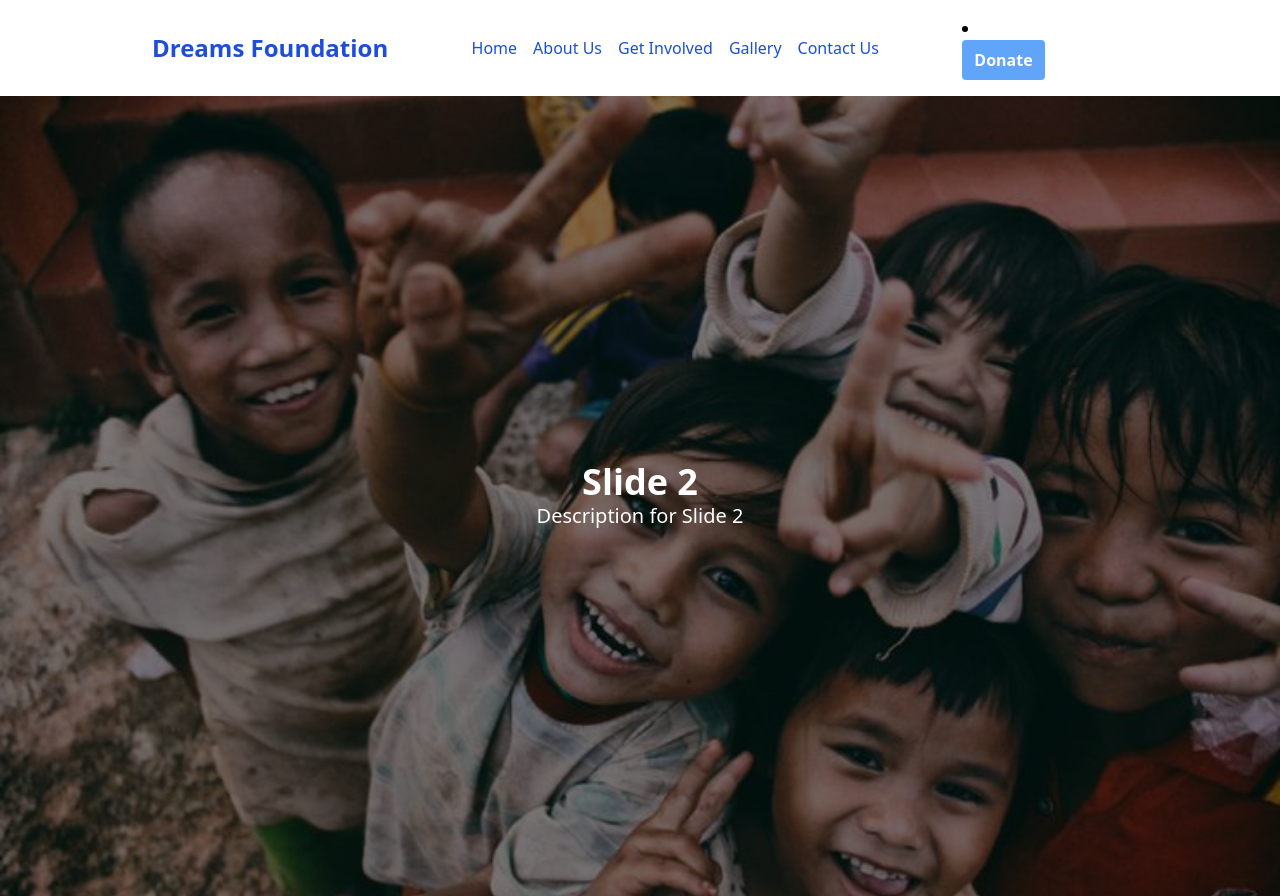
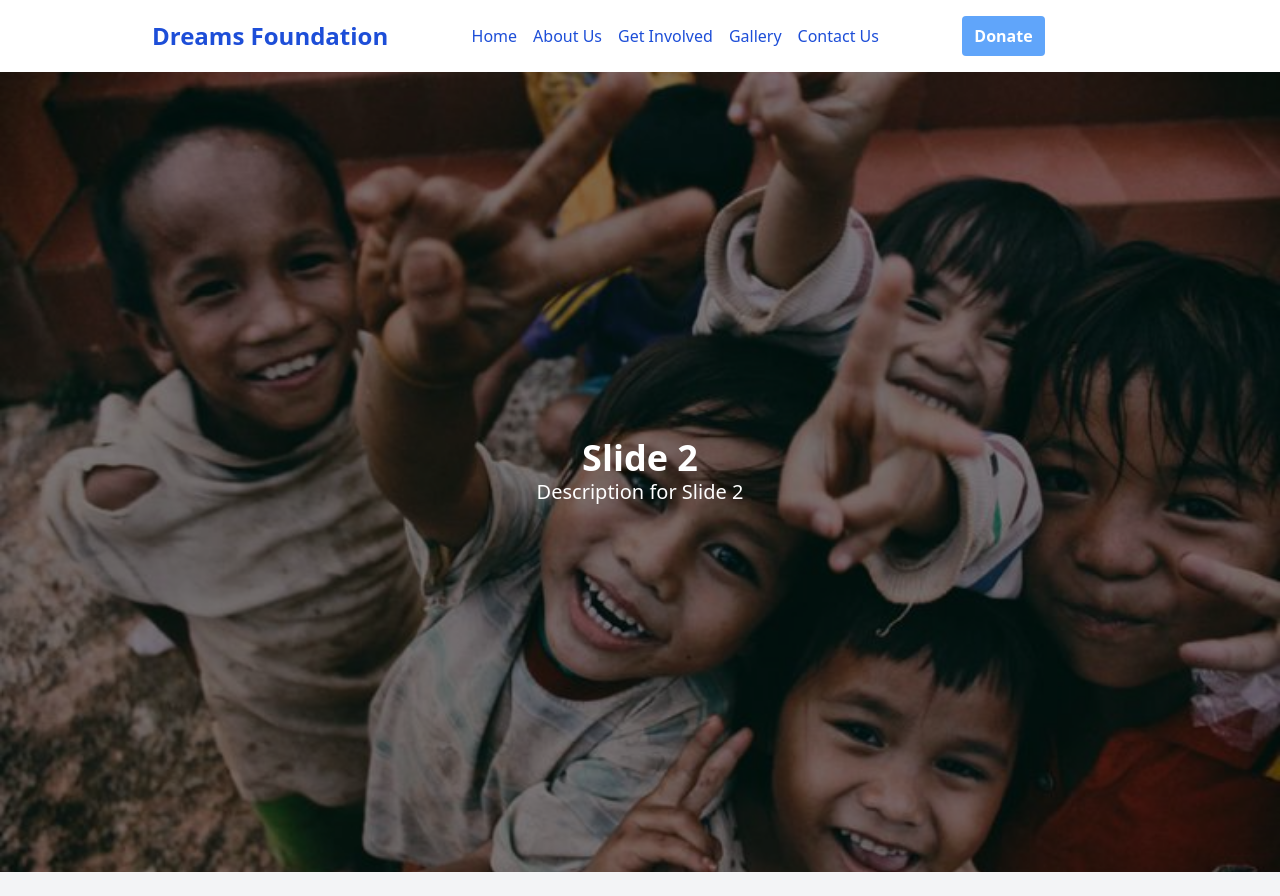
Before and after one commit to Tiisu/Dreams-Foundation, a website: page index.html in a window 1280 px wide. Shown: the top 896 px of the page. Drawn offline with nearby package versions, Linux system fonts and the light colour scheme.

Commit message:
Update index.html

```diff
--- a/index.html
+++ b/index.html
@@ -19,7 +19,7 @@
                 <li><a href="#" class="text-blue-700 hover:text-gray-300">Gallery</a></li>
                 <li><a href="#" class="text-blue-700 hover:text-gray-300">Contact Us</a></li>
             </ul>
-            <li><a href="#" class="text-white hidden md:block font-bold bg-blue-400 hover:bg-yellow-600 px-3 py-2 rounded">Donate</a></li>
+            <a href="#" class="text-white hidden md:block font-bold bg-blue-400 hover:bg-yellow-600 px-3 py-2 rounded">Donate</a>
 
             <div class="text-white">
                 <!-- <a href="#" class=" border rounded-full p-2 hidden md:block" > Contact Us <i class="ri-arrow-right-line"></i></a> -->
```
